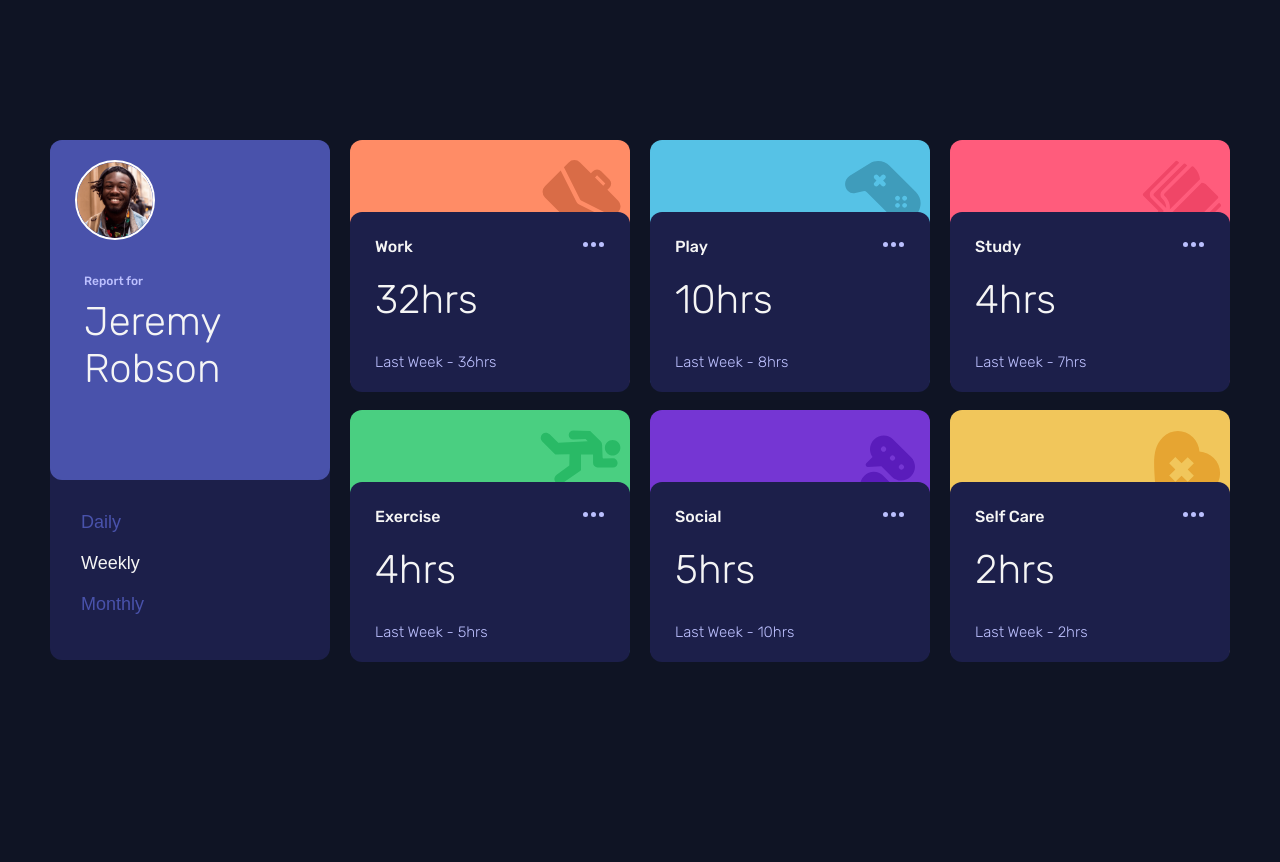
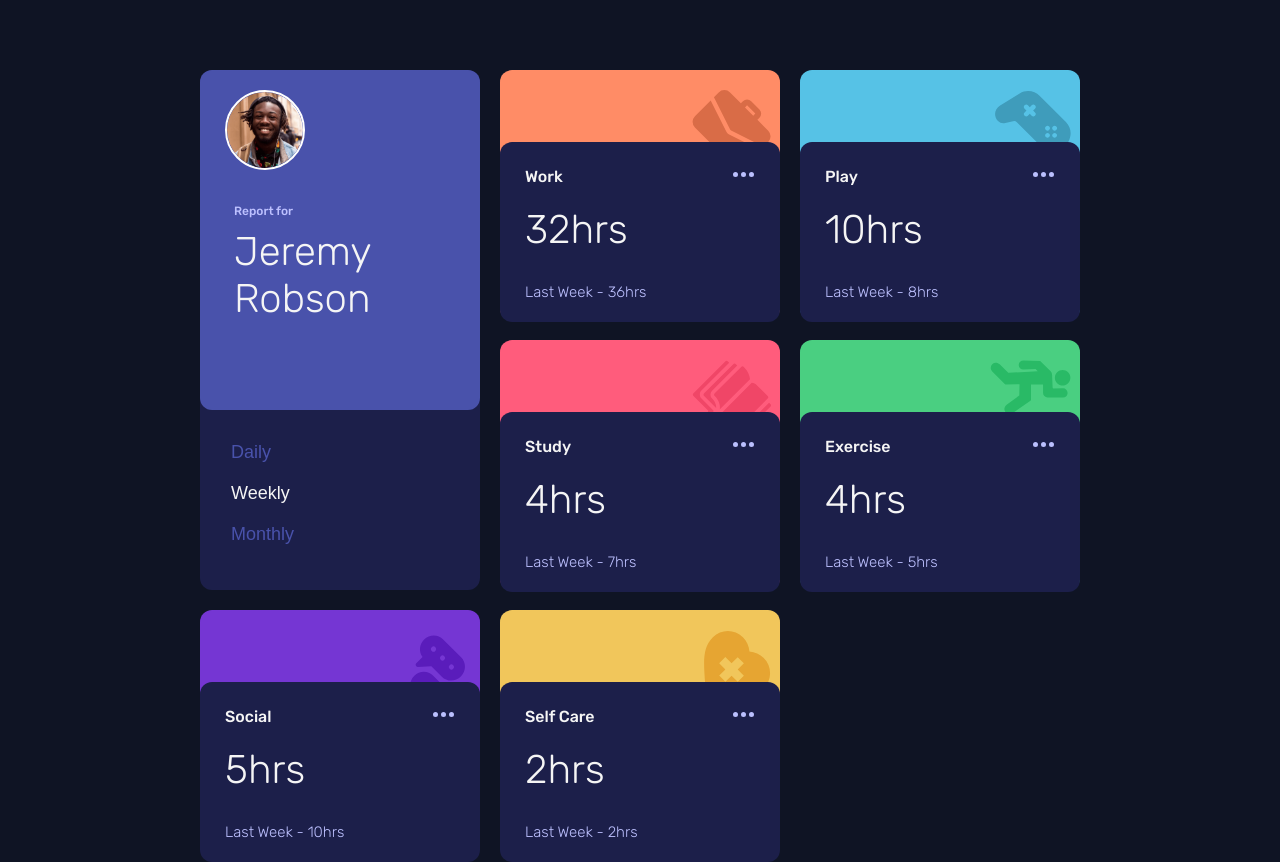
Before and after one commit to kirtymeena/Time-Tracking-Dashboard, a React (Create React App) app: page / in a window 1280 px wide. Before the commit the page ends 800 px from the top, so only its background shows below. Built offline with nearby package versions, Linux system fonts and the light colour scheme.

Commit message:
fixed margin

```diff
--- a/src/sass/component/_dashboard.scss
+++ b/src/sass/component/_dashboard.scss
@@ -6,6 +6,9 @@
   display: grid;
   gap: 20px;
   row-gap: 20px;
+  max-width: 1280px;
+  width:90vw;
+  margin-inline: auto;
   grid-template-columns: repeat(auto-fit, minmax(280px, 250px));
   grid-template-rows: repeat(7, 190px);
   justify-content: center;
@@ -14,9 +17,9 @@
   font-family: "Rubik", sans-serif;
 
   @include desktop {
-    margin-left: 20px;
-    margin-right: 20px;
+
     grid-template-rows: 250px 250px;
+    margin-inline:auto;
   }
 }
 
```
